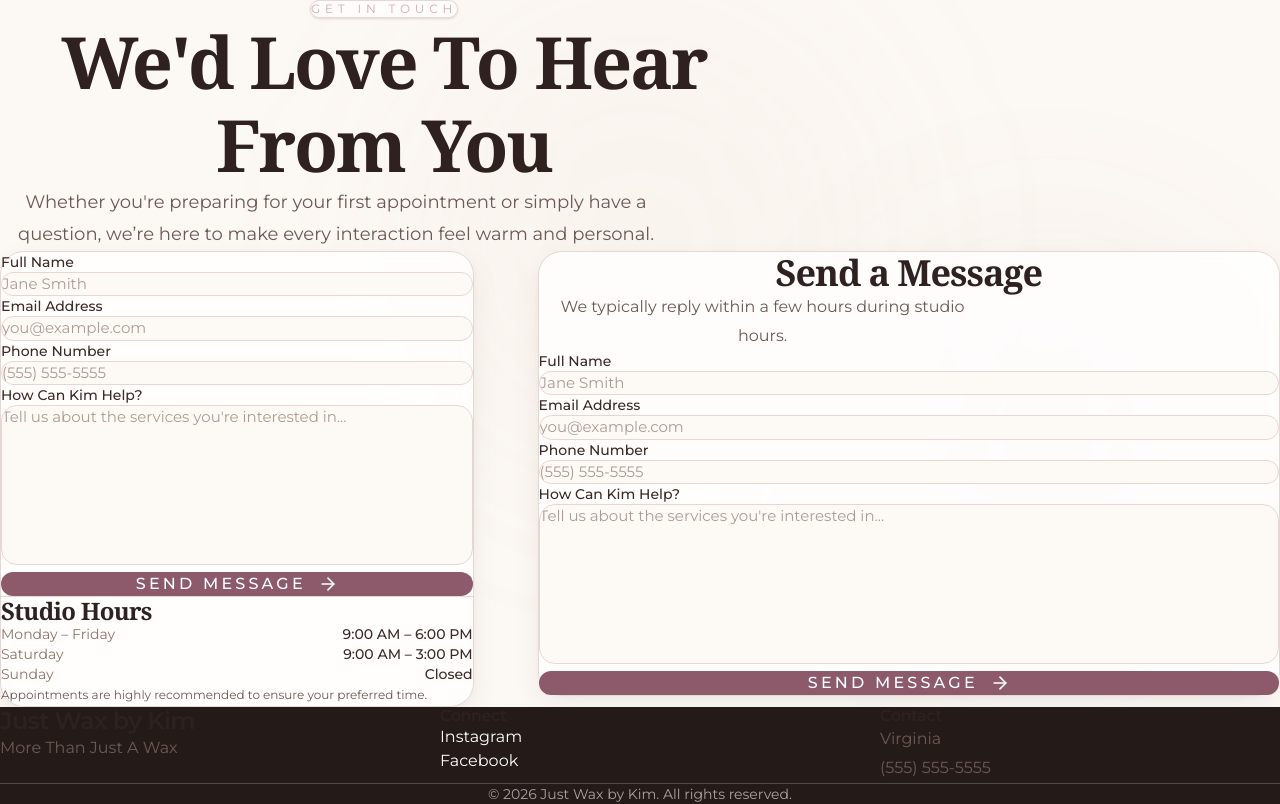
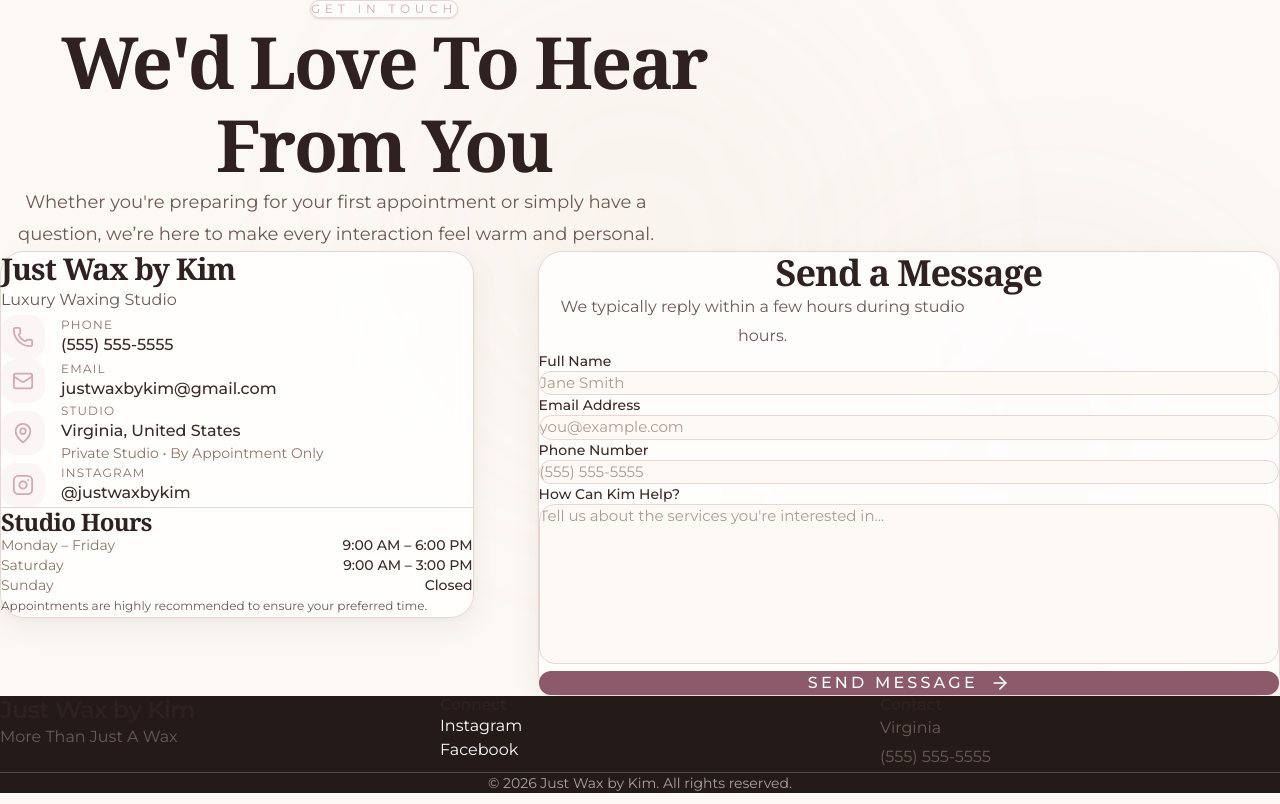
Before and after one commit to kevin-phan-25/just-wax-by-kim, a Next.js app: page / in a window 1280 px wide. Shown: the part 3887-4691 px from the top of the page. Built offline with nearby package versions, Linux system fonts and the light colour scheme; a web font is replaced by a local one.

Commit message:
Update ContactInfo.tsx

```diff
--- a/features/contact/ContactInfo.tsx
+++ b/features/contact/ContactInfo.tsx
@@ -1,143 +1,63 @@
-"use client";
-import { useState } from "react";
-import { ArrowRight, LoaderCircle } from "lucide-react";
+import { CONTACT_DATA } from "./contact.data";
+import { Phone, Mail, MapPin, Instagram } from "lucide-react";
 
-export default function ContactForm() {
-  const [isSubmitting, setIsSubmitting] = useState(false);
-  const [status, setStatus] = useState<{ type: "success" | "error"; message: string } | null>(null);
-
-  const handleSubmit = async (e: React.FormEvent<HTMLFormElement>) => {
-    e.preventDefault();
-    setIsSubmitting(true);
-    setStatus(null);
-
-    const formData = new FormData(e.currentTarget);
-
-    try {
-      const response = await fetch("/api/contact", {
-        method: "POST",
-        body: formData,
-      });
-
-      const result = await response.json();
-
-      if (response.ok) {
-        setStatus({
-          type: "success",
-          message: "Thank you. Your message has been sent successfully.",
-        });
-        e.currentTarget.reset();
-      } else {
-        setStatus({
-          type: "error",
-          message: result.error || "Failed to send message. Please try again.",
-        });
-      }
-    } catch (err) {
-      setStatus({
-        type: "error",
-        message: "Something went wrong. Please try again later.",
-      });
-    } finally {
-      setIsSubmitting(false);
-    }
-  };
-
-  const inputStyle = `
-    w-full rounded-2xl border border-brand-border
-    bg-brand-cream/70 px-7 py-5
-    text-[15px] text-brand-espresso
-    placeholder:text-brand-taupe/70
-    outline-none transition-all duration-300
-    focus:border-brand-dusty-pink focus:bg-white
-    focus:ring-4 focus:ring-brand-dusty-pink/10
-  `;
+export default function ContactInfo() {
+  const { businessName, tagline, phone, email, address, instagram } = CONTACT_DATA;
 
   return (
-    <form onSubmit={handleSubmit} className="space-y-8">
     <div>
-        <label htmlFor="name" className="mb-2 block text-sm font-medium text-brand-espresso">
-          Full Name
-        </label>
-        <input
-          id="name"
-          name="name"
-          required
-          placeholder="Jane Smith"
-          className={inputStyle}
-        />
+      <div className="mb-10">
+        <h3 className="font-serif text-3xl text-brand-espresso">{businessName}</h3>
+        <p className="mt-1 text-brand-dusty-pink">{tagline}</p>
       </div>
 
+      <div className="space-y-7">
+        <a href={`tel:${phone}`} className="group flex items-center gap-4 hover:text-brand-espresso transition-colors">
+          <div className="flex h-11 w-11 items-center justify-center rounded-2xl bg-brand-dusty-pink/10 text-brand-dusty-pink transition-colors group-hover:bg-brand-dusty-pink/20">
+            <Phone size={22} />
+          </div>
           <div>
-        <label htmlFor="email" className="mb-2 block text-sm font-medium text-brand-espresso">
-          Email Address
-        </label>
-        <input
-          id="email"
-          type="email"
-          name="email"
-          required
-          placeholder="you@example.com"
-          className={inputStyle}
-        />
+            <div className="text-xs uppercase tracking-widest text-brand-taupe">Phone</div>
+            <div className="font-medium text-brand-espresso">{phone}</div>
+          </div>
+        </a>
+
+        <a href={`mailto:${email}`} className="group flex items-center gap-4 hover:text-brand-espresso transition-colors">
+          <div className="flex h-11 w-11 items-center justify-center rounded-2xl bg-brand-dusty-pink/10 text-brand-dusty-pink transition-colors group-hover:bg-brand-dusty-pink/20">
+            <Mail size={22} />
+          </div>
+          <div>
+            <div className="text-xs uppercase tracking-widest text-brand-taupe">Email</div>
+            <div className="font-medium text-brand-espresso">{email}</div>
+          </div>
+        </a>
+
+        <div className="flex items-center gap-4">
+          <div className="flex h-11 w-11 items-center justify-center rounded-2xl bg-brand-dusty-pink/10 text-brand-dusty-pink">
+            <MapPin size={22} />
+          </div>
+          <div>
+            <div className="text-xs uppercase tracking-widest text-brand-taupe">Studio</div>
+            <div className="font-medium text-brand-espresso">{address}</div>
+            <div className="text-sm text-brand-taupe">Private Studio • By Appointment Only</div>
+          </div>
         </div>
 
+        <a
+          href={`https://www.instagram.com/${instagram.replace("@", "")}`}
+          target="_blank"
+          rel="noopener noreferrer"
+          className="group flex items-center gap-4 hover:text-brand-espresso transition-colors"
+        >
+          <div className="flex h-11 w-11 items-center justify-center rounded-2xl bg-brand-dusty-pink/10 text-brand-dusty-pink transition-colors group-hover:bg-brand-dusty-pink/20">
+            <Instagram size={22} />
+          </div>
           <div>
-        <label htmlFor="phone" className="mb-2 block text-sm font-medium text-brand-espresso">
-          Phone Number
-        </label>
-        <input
-          id="phone"
-          type="tel"
-          name="phone"
-          placeholder="(555) 555-5555"
-          className={inputStyle}
-        />
+            <div className="text-xs uppercase tracking-widest text-brand-taupe">Instagram</div>
+            <div className="font-medium text-brand-espresso">{instagram}</div>
           </div>
-
-      <div>
-        <label htmlFor="message" className="mb-2 block text-sm font-medium text-brand-espresso">
-          How Can Kim Help?
-        </label>
-        <textarea
-          id="message"
-          name="message"
-          required
-          rows={7}
-          placeholder="Tell us about the services you're interested in..."
-          className={`${inputStyle} resize-none`}
-        />
+        </a>
       </div>
-
-      <button
-        type="submit"
-        disabled={isSubmitting}
-        className="group flex w-full items-center justify-center gap-3 rounded-full bg-brand-plum px-10 py-5 font-medium tracking-[0.2em] uppercase text-white transition-all duration-300 hover:-translate-y-1 hover:bg-[#6a3f4e] hover:shadow-xl disabled:cursor-not-allowed disabled:opacity-70"
-      >
-        {isSubmitting ? (
-          <>
-            <LoaderCircle size={20} className="animate-spin" />
-            Sending...
-          </>
-        ) : (
-          <>
-            Send Message
-            <ArrowRight size={20} className="transition-transform group-hover:translate-x-1" />
-          </>
-        )}
-      </button>
-
-      {status && (
-        <div
-          className={`rounded-2xl border px-6 py-5 text-center text-sm leading-relaxed ${
-            status.type === "success"
-              ? "border-green-200 bg-green-50 text-green-800"
-              : "border-red-200 bg-red-50 text-red-800"
-          }`}
-        >
-          {status.message}
     </div>
-      )}
-    </form>
   );
 }
```
Lines whose indentation alone changed are shown as unchanged.
